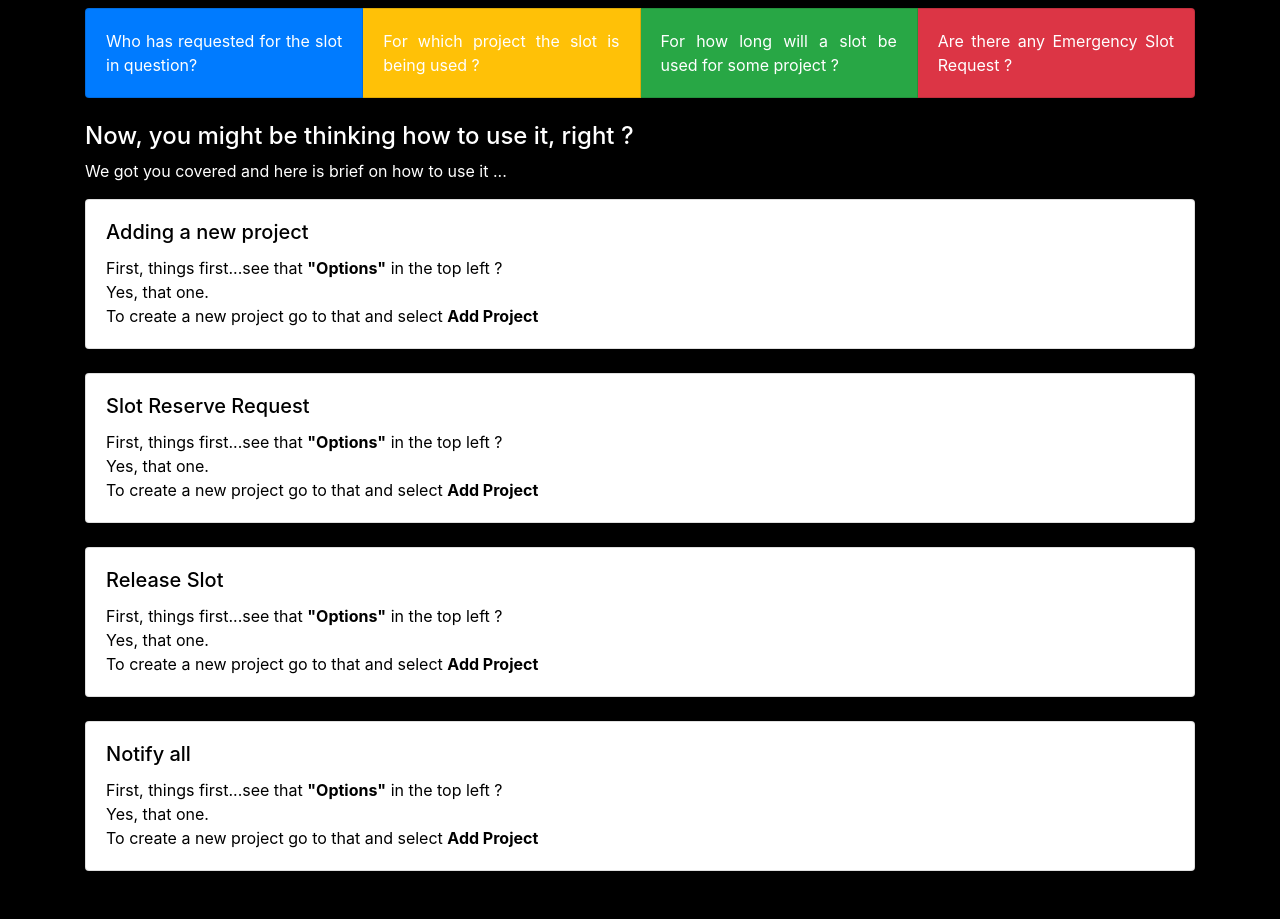
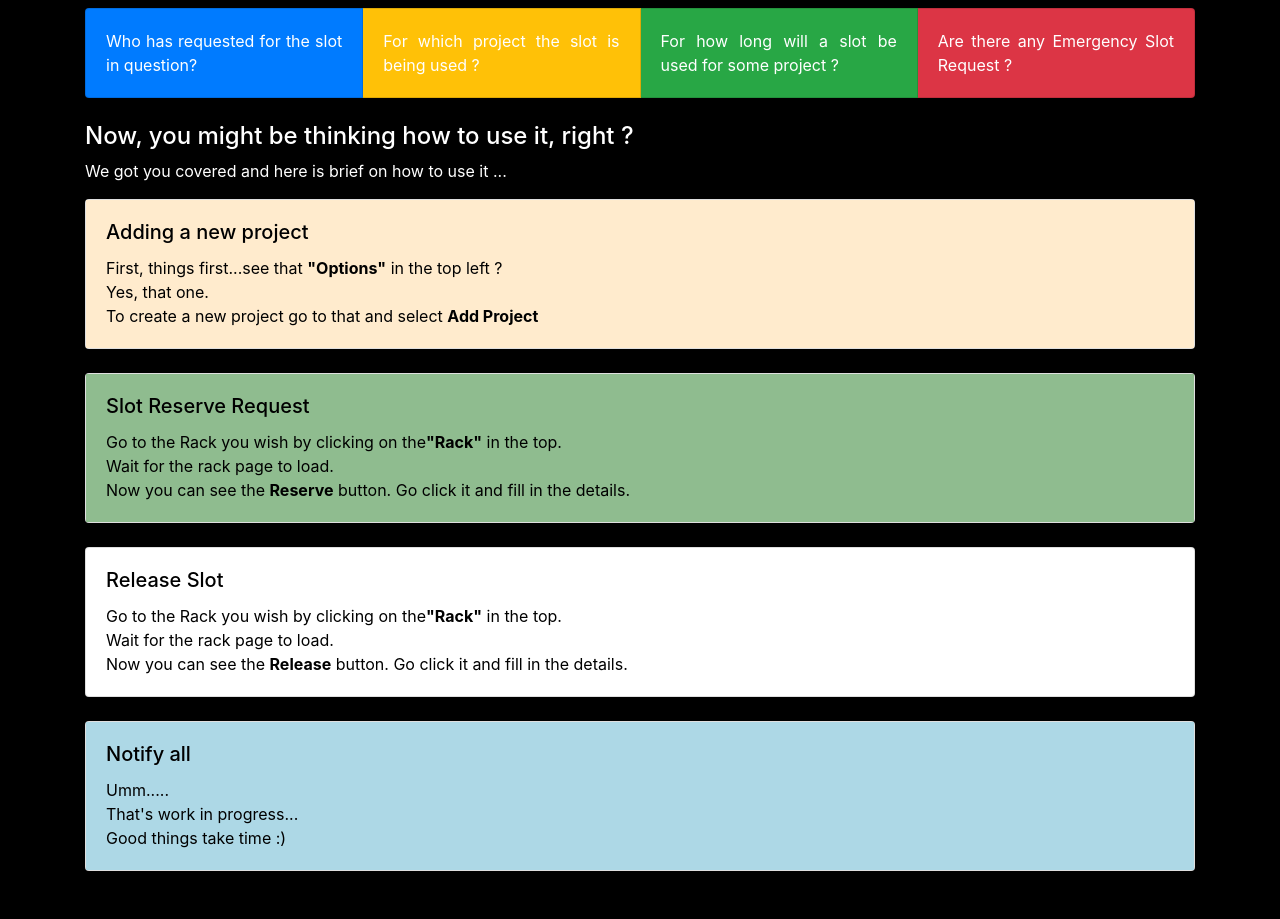
Before and after one commit to akashchakraborty/Slotinfo_irdeto, a Flask app: page / in a window 1280 px wide. Shown: the part 413-1332 px from the top of the page. Run offline with Flask 2, Linux system fonts and the light colour scheme; some libraries are stand-ins or nearby versions.

Commit message:
finalized home and tables, homrpage  and navbar

```diff
--- a/slotinfo/templates/home.html
+++ b/slotinfo/templates/home.html
@@ -47,7 +47,7 @@
 
   <div class="container" id = "help-cards">
       <div class="card">
-        <div class="card-body" style="color: black;">
+        <div class="card-body" style="color: black; background-color: blanchedalmond;">
             <h5 class="card-title">Adding a new project</h5>
             <p class="card-text text-justify">
                 First, things first...see that <b>"Options"</b> in the top left ?<br>
@@ -58,12 +58,12 @@
       </div>
       <br>
       <div class="card">
-        <div class="card-body" style="color: black;">
+        <div class="card-body" style="color: black;background-color: darkseagreen;">
             <h5 class="card-title">Slot Reserve Request</h5>
             <p class="card-text text-justify">
-                First, things first...see that <b>"Options"</b> in the top left ?<br>
-                Yes, that one.<br>
-                To create a new project go to that and select <b>Add Project</b>
+                Go to the Rack you wish by clicking on the<b>"Rack"</b> in the top.<br>
+                Wait for the rack page to load.<br>
+                Now you can see the <b>Reserve</b> button. Go click it and fill in the details.
             </p>
         </div>
       </div>
@@ -72,20 +72,20 @@
         <div class="card-body" style="color: black;">
             <h5 class="card-title">Release Slot</h5>
             <p class="card-text text-justify">
-                First, things first...see that <b>"Options"</b> in the top left ?<br>
-                Yes, that one.<br>
-                To create a new project go to that and select <b>Add Project</b>
+                Go to the Rack you wish by clicking on the<b>"Rack"</b> in the top.<br>
+                Wait for the rack page to load.<br>
+                Now you can see the <b>Release</b> button. Go click it and fill in the details.
             </p>
         </div>
       </div>
       <br>
       <div class="card">
-        <div class="card-body" style="color: black;">
+        <div class="card-body" style="color: black; background-color: lightblue;">
             <h5 class="card-title">Notify all</h5>
             <p class="card-text text-justify">
-                First, things first...see that <b>"Options"</b> in the top left ?<br>
-                Yes, that one.<br>
-                To create a new project go to that and select <b>Add Project</b>
+                Umm.....<br>
+                That's work in progress...<br>
+                Good things take time :)
             </p>
         </div>
       </div>
```
Also changed, not shown: slotinfo/templates/rack1.html (+6 -5 lines), slotinfo/templates/rack2.html (+8 -7 lines), slotinfo/templates/rack3.html (+7 -6 lines), slotinfo/templates/rack4.html (+8 -7 lines).
